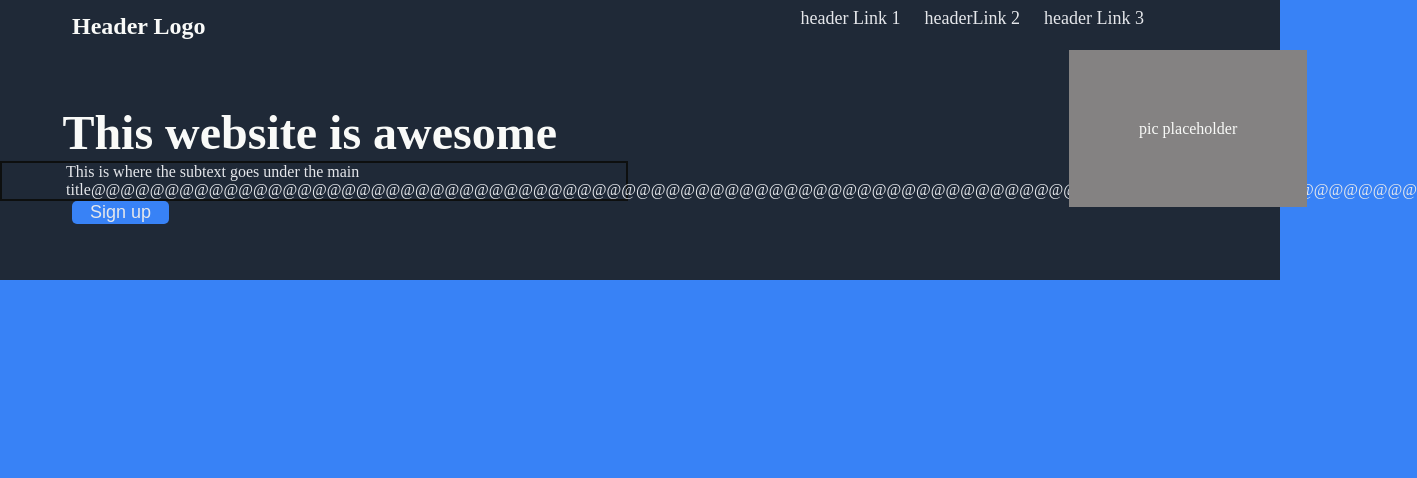
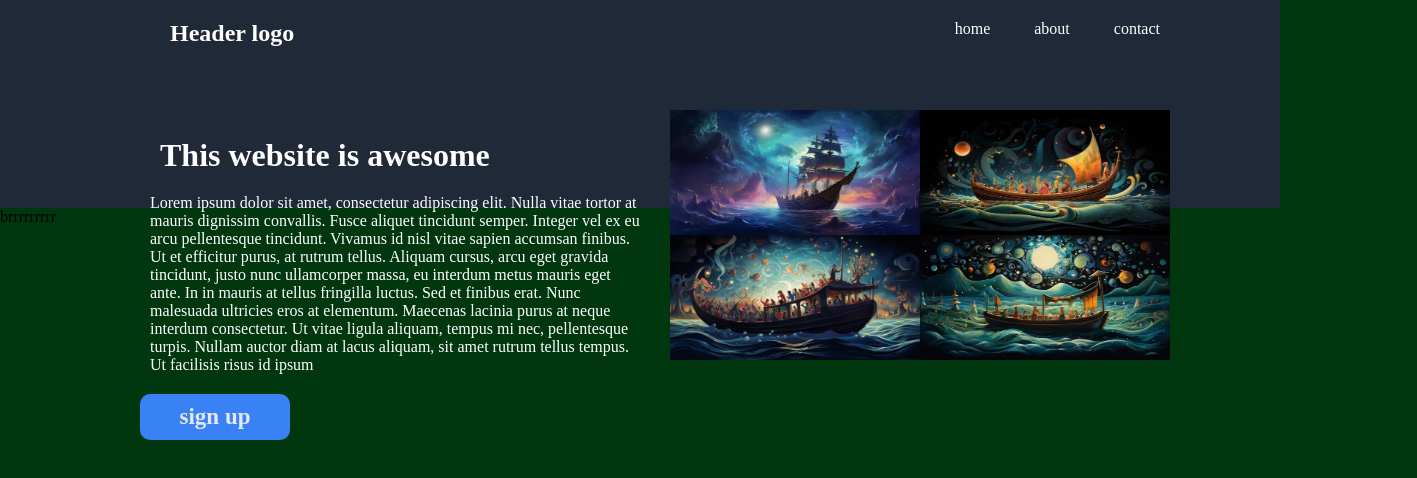
Before and after one commit to bampots97/landing-page, a plain HTML site: page index.html in a window 1280 px wide. Shown: the whole page, 1417 px wide, since content can reach past the window. Drawn offline with Linux system fonts and the light colour scheme.

Commit message:
rewrote all for better structure

```diff
--- a/index.html
+++ b/index.html
@@ -7,24 +7,33 @@
     <link rel="stylesheet" href="style.css">
 </head>
 <body>
+    <div class="headercontainer">
+    <header>
+        <div class="leftside">
+        <h2>Header logo</h2>
+        <h1>This website is awesome</h1>
+        <p>Lorem ipsum dolor sit amet, consectetur adipiscing elit. Nulla vitae tortor at mauris dignissim convallis. Fusce aliquet tincidunt semper. Integer vel ex eu arcu pellentesque tincidunt. Vivamus id nisl vitae sapien accumsan finibus. Ut et efficitur purus, at rutrum tellus. Aliquam cursus, arcu eget gravida tincidunt, justo nunc ullamcorper massa, eu interdum metus mauris eget ante. In in mauris at tellus fringilla luctus. Sed et finibus erat. Nunc malesuada ultricies eros at elementum. Maecenas lacinia purus at neque interdum consectetur. Ut vitae ligula aliquam, tempus mi nec, pellentesque turpis. Nullam auctor diam at lacus aliquam, sit amet rutrum tellus tempus. Ut facilisis risus id ipsum
+    </p>
+<a href="https://google.nl"
+class="button"
+target="_blank"
+rel="noopener noreferrer"><strong>sign up</strong></a>
+</div>
+<div class="rightside">
+<nav>
+    <ul>
+<li>home</li>
+<li>about</li>
+<li>contact</li>
+    </ul>
+    <img src="img/boat.webp" class="headerpic">
+</nav>
+</div>
+    </header>
 
-    <div class="top-section">
-        <h2 class="header">Header Logo</h2>
-        <div class="text-container">
-        <h1 class="main-text">This website is awesome</h1>
-        <p class="sub-text">This is where the subtext goes under the main title@@@@@@@@@@@@@@@@@@@@@@@@@@@@@@@@@@@@@@@@@@@@@@@@@@@@@@@@@@@@@@@@@@@@@@@@@@@@@@@@@@@@@@@@@@</p>
-        </div>
-        <button class="sign-up">Sign up</button>
-        <a class="pic" href="">pic placeholder</a>
-        <ol>
-        <li><a class="hlink" href=""> header Link 1</a></li>
-        <li><a class="hlink" href="">headerLink 2 </a></li>
-        <li><a class="hlink" href="">header Link 3</a></li>
-        </ol>
-        </div>
-
-
-
-    </div>
+</div>
+<section>
+    brrrrrrrrr
+</section>
 </body>
 </html>
--- a/style.css
+++ b/style.css
@@ -1,85 +1,97 @@
-.top-section {
-    background-color: #1F2937;
+*{
     margin: 0;
     padding: 0;
-    margin-bottom: 15em;
-    height: 35vh;
-    position: relative;
-    margin-top:-20px;
+    box-sizing: border-box;
 }
-body {
-    margin: 0;
-    padding: 0;
-    background-color: #3882f6;
+    body {
+    background-color: rgb(0, 55, 15);
+    height: 100vh;
+}
+.headercontainer{
+    display: flex;
+    justify-content: space-between;
+    align-items: flex-start;
+}
 
-}
-ol {
-    display: flex;
-    justify-content: end;
-    gap: 24px;
-    font-size: 18px;
-    color: #E5e7eb;
-    list-style: none;
-    position: relative;
-    top:-13em;
-    right: 4em;
-    padding-right: 5%;
+header {
+    width: 100%;
+    background-color: #1f2937;
+    color: white;
+    height: 26vh;
+    display:flex;
+    align-items: flex-start;
+    justify-content: space-between;
 
 
 }
-h2.header {
-    font-size: 24px;
-    color: #F9FAF8;
-    justify-content: start;
-    padding-left: 3em;
-    line-height: 1.2;
-    position: relative;
-    top: 0.5em;
-}
-h1.main-text {
-    font-size: 48px;
-    color: #F9FAF8;
-    justify-content: start;
-    padding-left: 1.3em;
-    margin: 0;
-    margin-bottom: 15;
-    margin-top: 75px;
-    line-height: 1.2;
-}
-a {
-    text-decoration: none;
-    color:#F9FAF8;
-}
-a.hlink {
-    color: #E5e7eb;
-}
-button {
-    background-color: #3882f6;
-    border: #1F2937;
-    border-radius: 5px;
-    padding-left: 1em;
-    padding-right: 1em;
-    margin-left: 4em;
-    font: bold;
-    font-size: large;
-    color:#E5e7eb;
-}
-a.pic {
-  text-decoration: none;
-  background-color:rgb(132, 130, 130);
-  color: #F9FAF8;
-  position: relative;
-  top: -30%;
-  right: -70%;
-  border: 70px solid rgb(132, 130, 130);
+header h1 {
+    padding: 0;
+    margin-left: 150px;
+    margin-bottom: 10px;
 
 
 }
-p.sub-text {
-    padding-left: 4em;
-    color: #E5e7eb;
-  margin: 0;
-  border: 2px solid rgb(13, 15, 15); /* Set the border width and color */
-  max-width: 560px; /* Adjust the max-width as needed */
-  color: #E5e7eb;
+
+header h2 {
+    padding:10px;
+    margin-left: 150px;
+    margin-bottom: 80px;
 }
+header p {
+    padding: 10px;
+    margin-left: 130px;
+    max-width: 800px;
+    margin-bottom: 10px;
+}
+nav {
+    display: flex;
+    justify-content: flex-end;
+
+}
+
+ul {
+    list-style: none;
+    display: flex;
+    gap: 24px;
+    padding-left: auto;
+    padding-right: 100px;
+    position:fixed;
+    margin-bottom:10px;
+
+
+}
+
+li {
+    padding: 10px;
+}
+div.leftside{
+    display: flex;
+    justify-content:flex-start;
+    flex-direction: column;
+    padding: 10px;
+}
+.button {
+    background-color: #3882F6;
+    max-width: 150px;
+    padding: 10px;
+    margin-left: 130px;
+    border: #1f2937;
+    border-radius: 10px;
+    color: #e5e7eb;
+    font-size: 23px;
+    text-align: center;
+    text-decoration: none;
+
+}
+div.rightside{
+    display: flex;
+    justify-content:flex-start;
+    flex-direction: column;
+    padding: 10px;
+}
+.headerpic {
+    width: 500px;
+    height: 250px;
+    margin-top: 100px;
+    margin-right: 100px;
+}
```
Also changed, not shown: img/boat.webp (added), img/landing-page.jpg (added).
